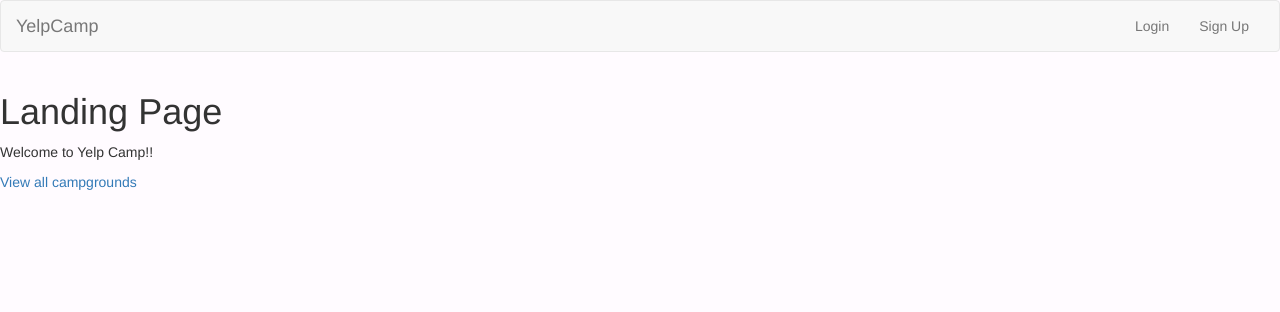
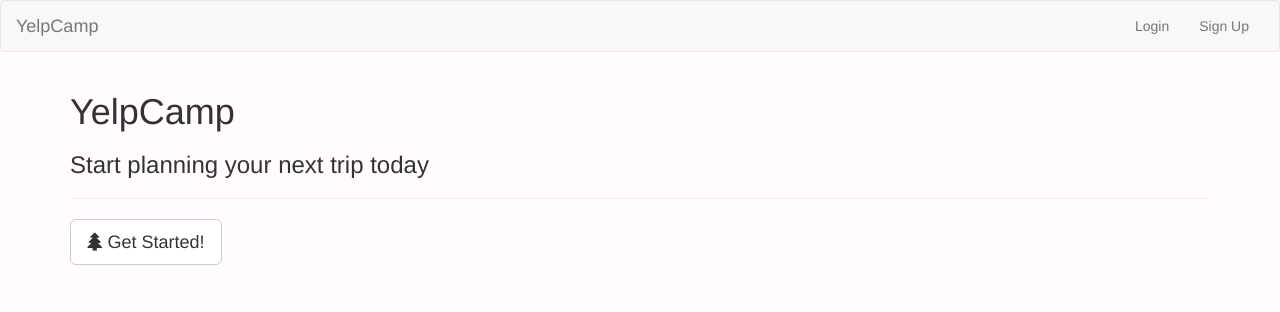
Before and after one commit to Markopp/yelp-camp, a Node server app: page / in a window 1280 px wide. Shown: the top 312 px of the page. Run offline with Node 20, Linux system fonts and the light colour scheme; some libraries are stand-ins or nearby versions.

Commit message:
update package.json and landing page

```diff
--- a/package.json
+++ b/package.json
@@ -4,7 +4,8 @@
   "description": "",
   "main": "app.js",
   "scripts": {
-    "test": "echo \"Error: no test specified\" && exit 1"
+    "test": "echo \"Error: no test specified\" && exit 1",
+    "start": "nodemon"
   },
   "author": "Marko Papp",
   "license": "ISC",
--- a/views/landing.ejs
+++ b/views/landing.ejs
@@ -1,9 +1,21 @@
 <% include partials/header %>
 
-<h1>Landing Page</h1>
+	<link rel="stylesheet" href="https://maxcdn.bootstrapcdn.com/font-awesome/4.4.0/css/font-awesome.min.css">
+	<link rel="stylesheet" href="stylesheets/landing.css">
 
-<p>Welcome to Yelp Camp!!</p>
+<div class="container">
+ 	<div class="row">
+ 		<div class="col-lg-12">
+ 			<div class="content">
+ 				<h1>YelpCamp</h1>
+ 				<h3>Start planning your next trip today</h3>
+ 				<hr>
+ 				<a href="/campgrounds" class="btn btn-default btn-lg"><i class="fa fa-tree"></i> Get Started!</a>
+ 			</div>
+ 		</div>
+ 	</div>
+</div>
 
-<a href="/campgrounds">View all campgrounds</a>
+<script src="scripts/background.js"></script>
 
 <% include partials/footer %>
--- a/views/partials/footer.ejs
+++ b/views/partials/footer.ejs
@@ -1,2 +1,3 @@
+		<script src="https://cdnjs.cloudflare.com/ajax/libs/jquery/3.1.0/jquery.min.js"></script>
 	</body>
 </html>
```
